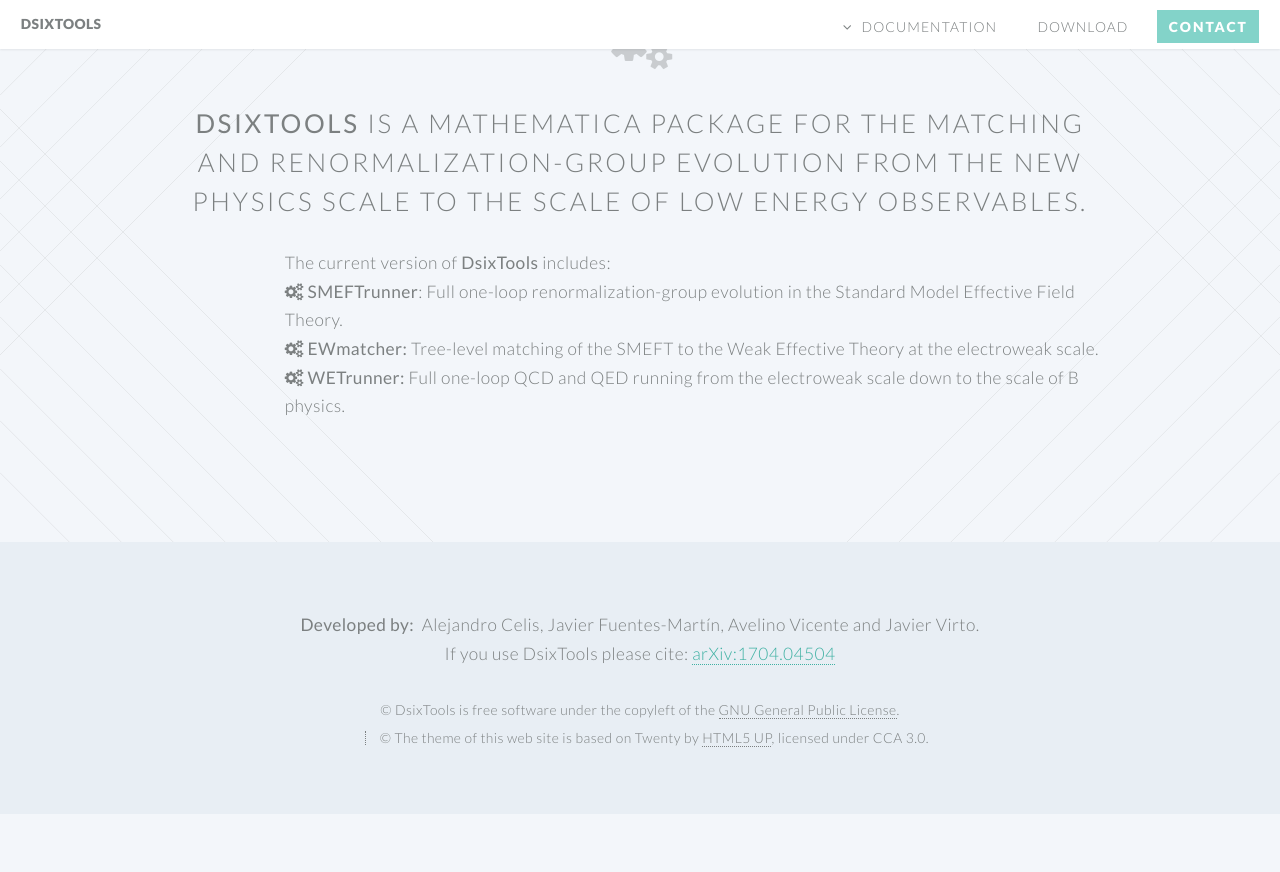
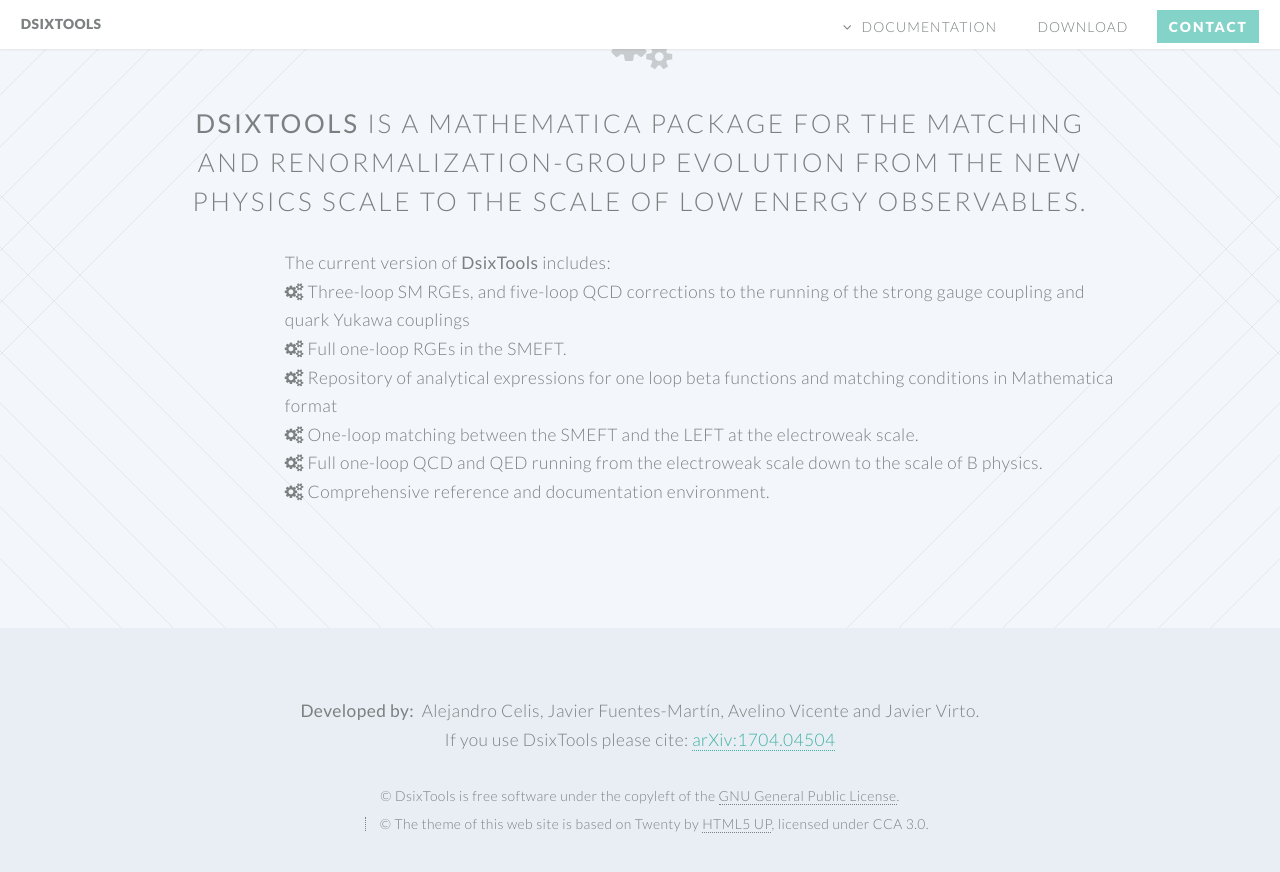
Before and after one commit to DsixTools/dsixtools.github.io, a Jekyll site: the page built from index.html, in a window 1280 px wide and 900 px high, scrolled down 707 px. Shown: the top 872 px of the window. Built offline with Jekyll 4.4.1, drawn with Linux system fonts in a browser that asks for light colours; before the commit the page ends 1521 px from its top, so only the background shows below that.

Commit message:
Update index.html

```diff
--- a/index.html
+++ b/index.html
@@ -17,16 +17,28 @@
 		<section>
 		 	The current version of <strong>DsixTools</strong> includes:
 			<li style="list-style-type:none"><i class="fa fa-cogs"></i>
-				<strong>SMEFTrunner</strong>: Full one-loop renormalization-group evolution in
-				the Standard Model Effective Field Theory.
+				Three-loop SM RGEs, and five-loop QCD corrections to
+				the running of the strong gauge coupling and quark
+				Yukawa couplings
 			</li>
 			<li style="list-style-type:none"><i class="fa fa-cogs"></i>
-				<strong>EWmatcher:</strong> Tree-level matching of the SMEFT to the Weak Effective
-				Theory at the electroweak scale.
+				Full one-loop RGEs in the SMEFT.
 			</li>
 			<li style="list-style-type:none"><i class="fa fa-cogs"></i>
-				<strong>WETrunner:</strong> Full one-loop QCD and QED running from the electroweak
+				Repository of analytical expressions for one loop
+				beta functions and matching conditions in Mathematica
+				format
+			</li>
+			<li style="list-style-type:none"><i class="fa fa-cogs"></i>
+				One-loop matching between the SMEFT and the LEFT at the
+				electroweak scale.
+			</li>
+			<li style="list-style-type:none"><i class="fa fa-cogs"></i>
+				Full one-loop QCD and QED running from the electroweak
 				scale down to the scale of B physics.
+			</li>
+			<li style="list-style-type:none"><i class="fa fa-cogs"></i>
+				Comprehensive reference and documentation environment.
 			</li>
 		</section>
 		</div>
```
